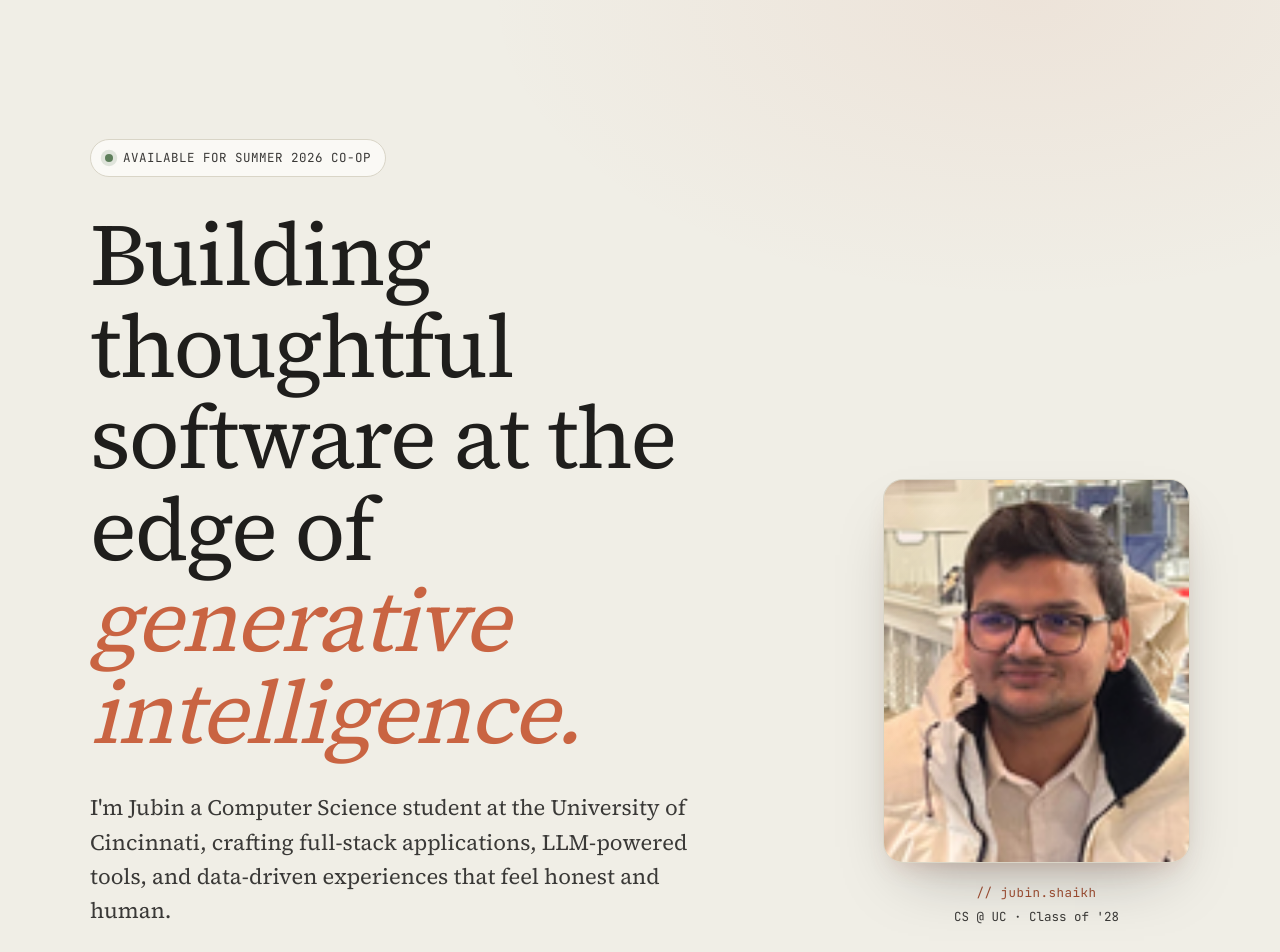
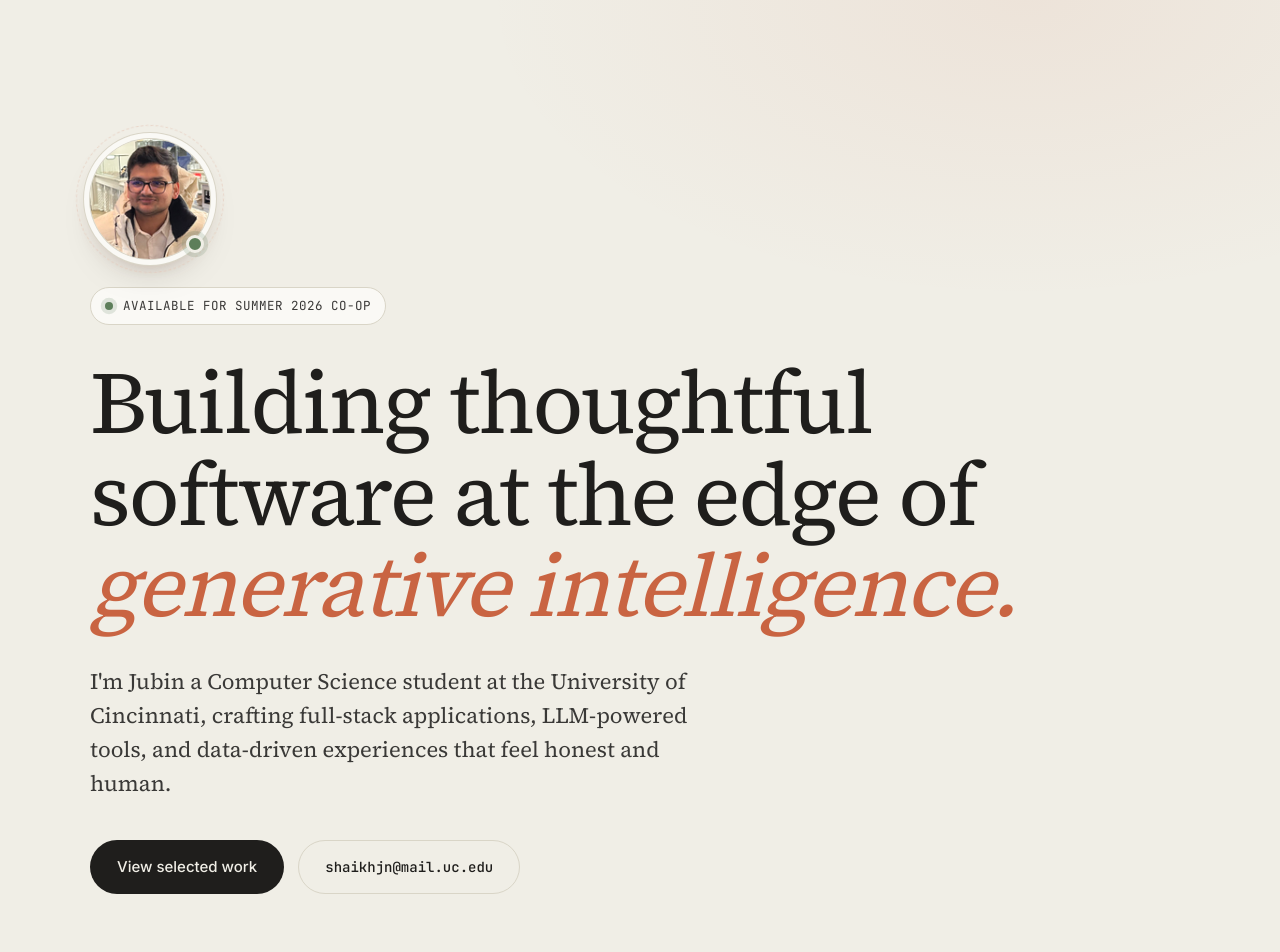
Before and after one commit to Jubinshaikh/Jubinshaikh.github.io, a plain HTML site: page index.html in a window 1280 px wide. Shown: the part 80-1032 px from the top of the page. Drawn offline with Linux system fonts and the light colour scheme.

Commit message:
Replace hero photo card with circular avatar above eyebrow

```diff
--- a/css/style.css
+++ b/css/style.css
@@ -149,69 +149,55 @@
     radial-gradient(700px 400px at 0% 100%, rgba(201, 100, 66, 0.05), transparent 60%);
   pointer-events: none;
 }
-.hero-grid {
-  display: grid;
-  grid-template-columns: 1.35fr 1fr;
-  gap: clamp(40px, 6vw, 90px);
-  align-items: center;
-}
-.hero-photo {
+.avatar {
   position: relative;
-  display: flex;
-  flex-direction: column;
-  align-items: center;
-  gap: 20px;
-}
-.photo-frame {
-  position: relative;
-  width: 100%;
-  max-width: 380px;
-  aspect-ratio: 4 / 5;
-  border-radius: 20px;
-  overflow: hidden;
+  width: 120px;
+  height: 120px;
+  border-radius: 50%;
+  overflow: visible;
+  margin-bottom: 28px;
   background: var(--cream-2);
-  border: 1px solid var(--line);
   box-shadow:
-    0 30px 60px -25px rgba(31, 30, 28, 0.35),
-    0 12px 24px -12px rgba(201, 100, 66, 0.25);
+    0 0 0 1px var(--line),
+    0 0 0 6px var(--paper),
+    0 0 0 7px var(--line),
+    0 18px 40px -18px rgba(31, 30, 28, 0.4),
+    0 8px 22px -10px rgba(201, 100, 66, 0.45);
   transition: transform .35s ease, box-shadow .35s ease;
 }
-.photo-frame::before {
+.avatar img {
+  width: 100%;
+  height: 100%;
+  border-radius: 50%;
+  object-fit: cover;
+  display: block;
+  filter: saturate(1.04) contrast(1.02);
+}
+.avatar::after {
   content: "";
   position: absolute;
-  inset: -2px;
-  background: linear-gradient(135deg, var(--accent) 0%, transparent 60%);
-  opacity: 0.15;
+  inset: -14px;
+  border-radius: 50%;
+  border: 1px dashed var(--accent-soft);
+  opacity: 0.6;
+  animation: spin 22s linear infinite;
   pointer-events: none;
-  z-index: 1;
 }
-.photo-frame img {
-  width: 100%;
-  height: 100%;
-  object-fit: cover;
-  display: block;
-  filter: saturate(1.02) contrast(1.02);
-  transition: transform .6s ease;
+@keyframes spin { to { transform: rotate(360deg); } }
+.avatar-status {
+  position: absolute;
+  right: 6px;
+  bottom: 6px;
+  width: 18px;
+  height: 18px;
+  border-radius: 50%;
+  background: var(--green);
+  border: 3px solid var(--cream);
+  box-shadow: 0 0 0 4px rgba(93, 126, 90, 0.18);
+  animation: pulse 2.4s ease-in-out infinite;
+  z-index: 2;
 }
-.photo-frame:hover { transform: translateY(-4px); }
-.photo-frame:hover img { transform: scale(1.03); }
-.photo-caption {
-  display: flex;
-  flex-direction: column;
-  align-items: center;
-  gap: 4px;
-  font-family: var(--mono);
-  font-size: 12.5px;
-  color: var(--muted);
-  text-align: center;
-}
-.cap-k { color: var(--accent-deep); letter-spacing: 0.04em; }
-.cap-v { color: var(--ink-2); }
-
-@media (max-width: 880px) {
-  .hero-grid { grid-template-columns: 1fr; gap: 48px; }
-  .hero-photo { order: -1; max-width: 280px; margin: 0 auto; }
-}
+.avatar:hover { transform: translateY(-3px); }
 
 .eyebrow {
   display: inline-flex;
--- a/index.html
+++ b/index.html
@@ -34,8 +34,12 @@
 
   <!-- HERO -->
   <section class="hero">
-    <div class="container hero-grid">
+    <div class="container">
      <div class="hero-text">
+      <div class="avatar">
+        <img src="assets/img/profile.png" alt="Jubin Shaikh" />
+        <span class="avatar-status" aria-hidden="true"></span>
+      </div>
       <p class="eyebrow"><span class="dot"></span> Available for Summer 2026 Co-op</p>
       <h1 class="display">
         Building thoughtful<br/>
@@ -57,16 +61,6 @@
         <div><span class="k">Honors</span><span class="v">Dean's List · Spring &amp; Fall 2025</span></div>
         <div><span class="k">Focused on</span><span class="v">Gen AI · LLMs · Full-Stack</span></div>
       </div>
-     </div>
-     <div class="hero-photo">
-       <div class="photo-frame">
-         <img src="assets/img/profile.png" alt="Jubin Shaikh" />
-       </div>
-       <div class="photo-caption">
-         <span class="cap-k">// jubin.shaikh</span>
-         <span class="cap-v">CS @ UC · Class of '28</span>
-       </div>
-     </div>
     </div>
   </section>
 
```
